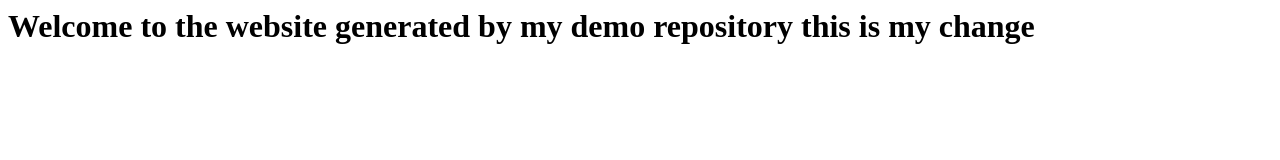
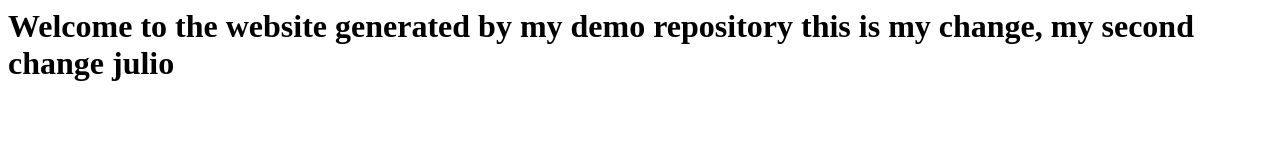
Before and after one commit to hermosillo-i3/demo-repository, a website: page index.html in a window 1280 px wide. Drawn offline with Linux system fonts and the light colour scheme.

Commit message:
anothe rone

```diff
--- a/index.html
+++ b/index.html
@@ -1 +1 @@
-<h1>Welcome to the website generated by my demo repository this is my change</h1>
+<h1>Welcome to the website generated by my demo repository this is my change, my second change julio</h1>
```
